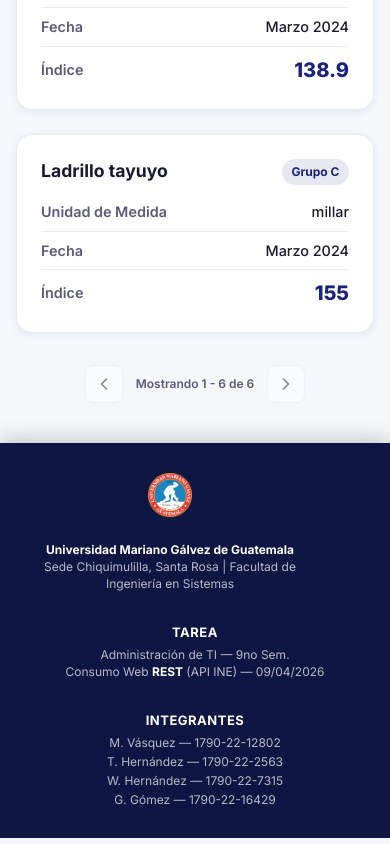
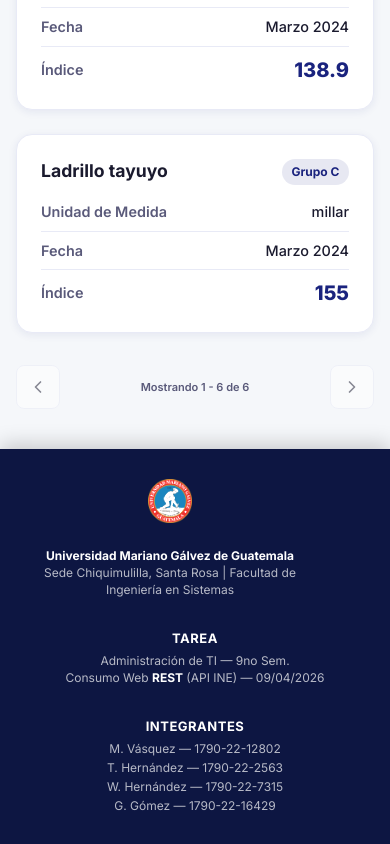
Before and after one commit to Alexmavl/app-admontirest, a React (Vite) app: page / in a window 390 px wide. Shown: the part 1652-2496 px from the top of the page. Built offline with nearby package versions, Linux system fonts and the light colour scheme; no server answers.

Commit message:
Fix pagination button visibility and touch accessibility on mobile

```diff
--- a/src/App.css
+++ b/src/App.css
@@ -599,11 +599,22 @@
   }
 
   .pagination {
-    gap: 0.8rem;
+    gap: 0.5rem;
     margin-top: 2rem;
+    width: 100%;
+    justify-content: space-between;
+  }
+
+  .page-btn {
+    width: 44px;
+    height: 44px;
+    padding: 0;
+    flex-shrink: 0;
   }
 
   .page-info {
-    font-size: 12px;
+    font-size: 11px;
+    text-align: center;
+    flex: 1;
   }
 }
```
